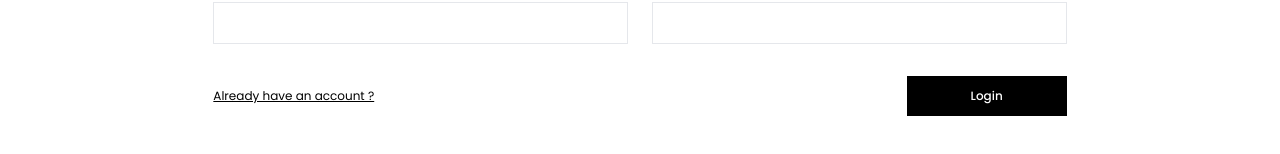
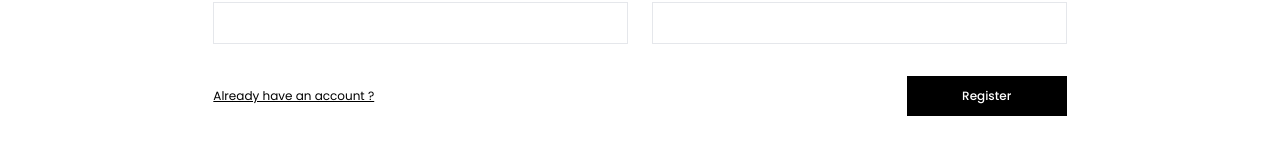
Before and after one commit to gattigaga/marrkt, a Next.js app: page /account/register in a window 1280 px wide. Shown: the part 312-466 px from the top of the page. Built offline with nearby package versions, Linux system fonts and the light colour scheme.

Commit message:
Fix register button label in register page

```diff
--- a/pages/account/register.tsx
+++ b/pages/account/register.tsx
@@ -133,7 +133,7 @@ const RegisterPage: NextPage = () => {
                   </Link>
                   <Button
                     type="submit"
-                    label="Login"
+                    label="Register"
                     isLoading={isSubmitting}
                   />
                 </div>
```
